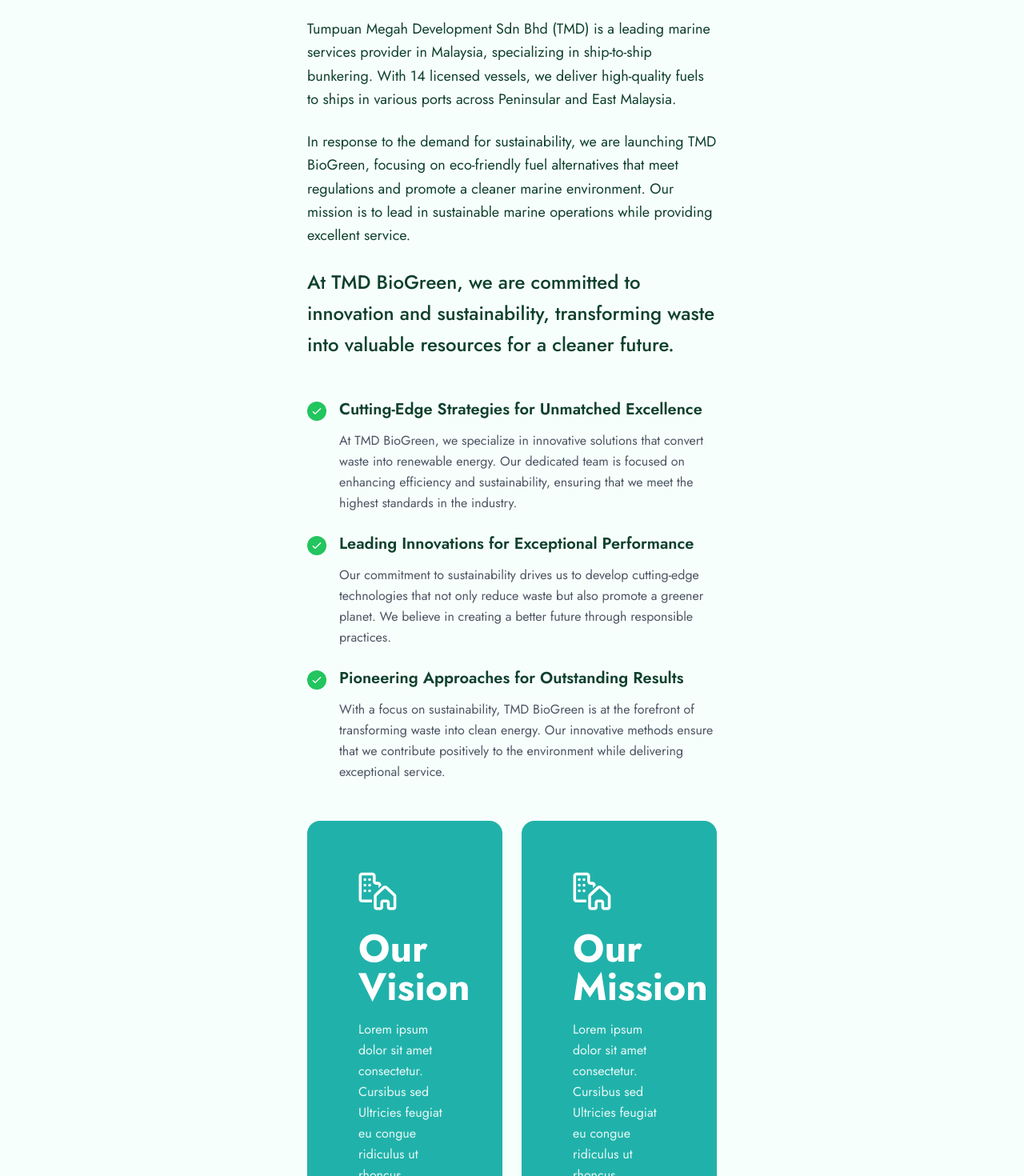
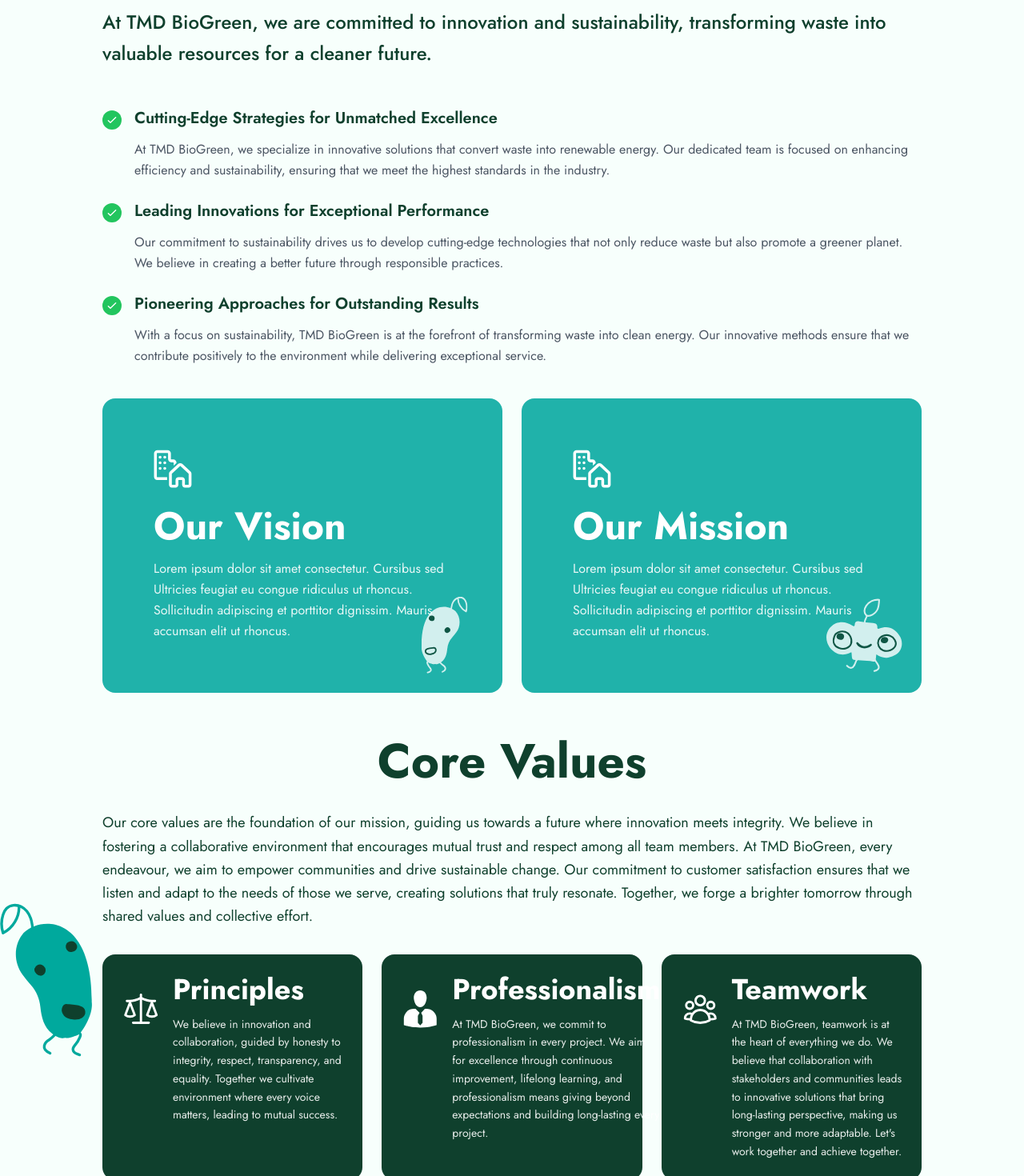
Before and after one commit to aqlhsyfqhsym/tmd-biogreen, a Next.js app: page /about in a window 1280 px wide. Shown: the part 1200-2670 px from the top of the page at 80% size. Built offline with nearby package versions, Linux system fonts and the light colour scheme.

Commit message:
update section for about page

```diff
--- a/app/about/page.tsx
+++ b/app/about/page.tsx
@@ -7,63 +7,75 @@ import SlickAbout from "@/components/organisms/SlickAbout";
 import MainTitle from "@/components/atoms/Heading";
 import about from "@/data/about.json";
 import Image from "next/image";
+import SectionIntro from "@/components/molecules/SectionIntro";
+import Cartoon from "@/components/atoms/Cartoon";
+import Cartoon2 from "@/components/atoms/Cartoon2";
 
 export default function About() {
   return (
-    <div className="max-w-none font-[family-name:var(--font-geist-sans)] min-h-screen">
+    <div className="max-w-none font-[family-name:var(--font-geist-sans)] p-5 min-h-screen xl:px-32 xl:py-18 mx-auto ">
       <VideoBanner videoSrc="/video/biogreen_video.mp4" />
-
-      <div className="p-5 xl:px-32 xl:py-8">
-        <p className="xl:px-64 lg:px-40 md:px-20 sm:px-10 text-green-primary text-2xl font-medium leading-relaxed mb-12">
+      <section>
+        <p className="  text-green-primary text-2xl font-medium leading-relaxed mb-12">
           {about.tmdDescription}
         </p>
 
-        <div className="xl:px-64 lg:px-40 md:px-20 sm:px-10">
+        <div className=" ">
           <CardAbout statistics={about.statistics} />
         </div>
+      </section>
 
-        <div className="xl:px-64 lg:px-40 md:px-20 sm:px-10 mt-12">
+      <section>
+        <div className="mt-12">
           {about.detailedDescription.map((paragraph, index) => (
-            <p key={index} className="text-green-primary text-lg font-normal leading-relaxed mb-6">
+            <p
+              key={index}
+              className="text-green-primary text-lg font-normal leading-relaxed mb-6"
+            >
               {paragraph}
             </p>
           ))}
         </div>
-        <p className="xl:px-64 lg:px-40 md:px-20 sm:px-10 text-green-primary text-2xl font-medium leading-relaxed mb-12">
+
+        <p className="  text-green-primary text-2xl font-medium leading-relaxed mb-12">
           {about.tmdDescription2}
         </p>
+      </section>
 
-        <div className="xl:px-64 lg:px-40 md:px-20 sm:px-10">
+      <section>
         <ListingAbout listings={about.listings} />
-        </div>
+      </section>
 
-        <div className="xl:px-64 lg:px-40 md:px-20 sm:px-10 mt-12">
+      <section>
         <CardVisionMission visionMission={about.visionMission} />
-        </div>
+      </section>
 
-        <div className="xl:px-64 lg:px-40 md:px-20 sm:px-10 mt-12">
+      <section>
         <div className="text-center mb-8">
           <MainTitle heading={about.coreValues.heading} />
         </div>
         <p className="text-green-primary text-lg font-normal leading-relaxed mb-8">
           {about.coreValues.description}
         </p>
+        <Cartoon />
+        <CardCoreValues coreValuesCards={about.coreValuesCards} />
+      </section>
 
-          <CardCoreValues coreValuesCards={about.coreValuesCards} />
-        </div>
-
-        <div className="flex items-center gap-2 xl:px-64 lg:px-40 md:px-20 sm:px-10 pt-20 pb-2">
-          <Image src="/icons/square.svg" alt="square" width={14} height={14} />
-          <p className="text-green-secondary font-semibold uppercase text-xs tracking-widest font-kumbh">
-            Latest Gallery
-          </p>
-        </div>
-        <p className="xl:px-64 lg:px-40 md:px-20 sm:px-10 text-green-primary text-3xl font-medium leading-relaxed">
-          {about.tmdDescription3}
-        </p>
-        {/* Slick Carousel */}
+      <section>
+        <SectionIntro
+          iconSrc="/icons/square.svg"
+          label="Latest Gallery"
+          heading={
+            <>
+              Discover our latest projects And
+              <br />
+              Innovations In Sustainable Energy.
+            </>
+          }
+        />
+      </section>
+        <Cartoon2 />
       <SlickAbout />
-      </div>
     </div>
   );
 }
--- a/app/page.tsx
+++ b/app/page.tsx
@@ -49,7 +49,7 @@ export default function Home() {
           }
         />
       </section>
-        <SlickAbout />
+      <SlickAbout />
     </div>
   );
 }
--- /dev/null
+++ b/components/atoms/Cartoon/index.tsx
@@ -0,0 +1,69 @@
+import React from "react";
+
+const Vector: React.FC = () => {
+  return (
+    <div className="relative max-w-[1380px] h-0 md:block hidden">
+      <div className="absolute -left-32 -top-16">
+      <svg
+        width="115"
+        height="192"
+        viewBox="0 0 115 192"
+        fill="none"
+        xmlns="http://www.w3.org/2000/svg"
+      >
+        <path
+          d="M99.5522 189.57C91.0368 187.215 89.0787 183.036 93.3926 177.897C96.1461 174.625 98.3443 171.174 99.9273 167.265C100.52 165.802 101.24 164.107 99.9424 162.884"
+          stroke="#00A99D"
+          stroke-width="3.37615"
+          stroke-linecap="round"
+          stroke-linejoin="round"
+        />
+        <path
+          d="M62.6021 187.545C50.0353 181.738 56.3525 173.733 61.4992 170.762C63.8325 169.411 70.1047 162.944 70.1047 162.944"
+          stroke="#00A99D"
+          stroke-width="3.37615"
+          stroke-linecap="round"
+          stroke-linejoin="round"
+        />
+        <path
+          d="M81.0884 168.331C86.3852 169.329 98.6444 164.587 99.9423 162.884C117.881 139.333 114.67 123.555 114.67 123.555C115.563 15.2186 51.8134 15.2261 29.5834 37.1036C17.0616 51.636 16.4689 73.1683 28.2929 89.5314C31.504 93.9729 34.9552 98.2794 38.6165 102.361C45.7289 110.283 49.3976 119.632 50.493 130.03C51.8209 142.634 54.7319 154.984 65.168 162.944C75.6491 170.949 81.0959 168.323 81.0959 168.323L81.0884 168.331Z"
+          fill="#00A99D"
+        />
+        <path
+          d="M90.0315 58.9435C92.7399 58.3733 95.2757 56.6552 94.593 53.6016C93.9103 50.5406 91.2844 48.8975 87.9608 49.5503C84.8472 50.158 83.8268 52.4012 84.1345 55.3872C84.8097 58.7259 87.2105 59.5287 90.024 58.9435H90.0315Z"
+          fill="#0F402D"
+          stroke="#0F402D"
+          stroke-width="3.64624"
+          stroke-linecap="round"
+          stroke-linejoin="round"
+        />
+        <path
+          d="M100.317 130.255C95.1932 128.68 89.6488 128.342 84.2545 127.832C81.7561 127.592 79.7304 129.062 79.0927 131.696C78.365 134.704 79.3853 137.308 81.3285 139.603C85.2898 143.97 97.0163 145.238 101.728 141.802C106.432 138.365 105.929 131.981 100.317 130.255Z"
+          fill="#0F402D"
+          stroke="#0F402D"
+          stroke-width="3.37615"
+          stroke-linecap="round"
+          stroke-linejoin="round"
+        />
+        <path
+          d="M46.149 80.1906C43.9133 82.7565 44.731 85.1573 46.9143 87.033C49.015 88.8411 51.926 89.8014 53.9292 87.4006C55.9398 84.9923 55.6472 81.9162 53.1039 79.673C50.7256 77.5723 48.3248 78.1274 46.1415 80.1906H46.149Z"
+          fill="#0F402D"
+          stroke="#0F402D"
+          stroke-width="3.64624"
+          stroke-linecap="round"
+          stroke-linejoin="round"
+        />
+        <path
+          d="M41.0922 38.2965C40.9497 31.7843 40.537 25.182 38.4063 19.0224C36.2756 12.8703 32.2242 7.13838 26.3797 4.2499C20.5427 1.36892 12.8226 1.9016 8.22354 6.51567C6.06281 8.68391 4.71984 11.5349 3.78202 14.4534C1.41872 21.7909 1.42622 29.8711 3.79703 37.2086C16.3113 31.004 24.5041 17.2068 23.7388 3.26706"
+          stroke="#00A99D"
+          stroke-width="3.37615"
+          stroke-linecap="round"
+          stroke-linejoin="round"
+        />
+      </svg>
+      </div>
+    </div>
+  );
+};
+
+export default Vector;
--- a/components/atoms/abstract/index.tsx
+++ b/components/atoms/abstract/index.tsx
@@ -3,7 +3,7 @@ import Image from "next/image";
 
 const Abstract: React.FC = () => {
   return (
-  <div className="relative max-w-[1380px] h-32 md:block hidden">
+  <div className="relative max-w-[1380px] h-32 md:block hidden 2xl-plus:hidden">
   <Image
     src="/icons/ollie.svg"
     alt="ollie"
--- a/components/organisms/SlickAbout/index.tsx
+++ b/components/organisms/SlickAbout/index.tsx
@@ -88,9 +88,13 @@ const SlickAbout: React.FC = () => {
     '/images/slick/slick4.png',
   ];
 
-  return (
-    <div className="mt-12 mb-12">
-      <div className="your-class">
+return (
+  <div className="mt-12 mb-12">
+    <div className="relative">
+  <div className="absolute left-0 top-0 h-full w-16 z-10 bg-gradient-to-l from-[rgba(255,255,255,0.2)] to-white pointer-events-none" />
+  <div className="absolute right-0 top-0 h-full w-16 z-10 bg-gradient-to-r from-[rgba(255,255,255,0.2)] to-white pointer-events-none" />
+
+       <div className="your-class">
         {images.map((imageSrc, index) => (
           <div key={index} className="px-2">
             <div className="relative w-full h-64 md:h-80 lg:h-96 rounded-lg overflow-hidden shadow-lg">
@@ -106,7 +110,9 @@ const SlickAbout: React.FC = () => {
         ))}
       </div>
     </div>
-  );
+  </div>
+);
+
 };
 
 export default SlickAbout;
--- a/tailwind.config.ts
+++ b/tailwind.config.ts
@@ -15,6 +15,9 @@ export default {
           fontFamily: {
       kumbh: ['Kumbh Sans', 'sans-serif'],
     },
+     screens: {
+        '2xl-plus': '2000px',
+      },
     },
   },
   plugins: [],
```
Also changed, not shown: components/atoms/Cartoon2/index.tsx (added, +24 -0 lines), app/globals.css (line endings or trailing spaces). Lines whose indentation alone changed are shown as unchanged.
